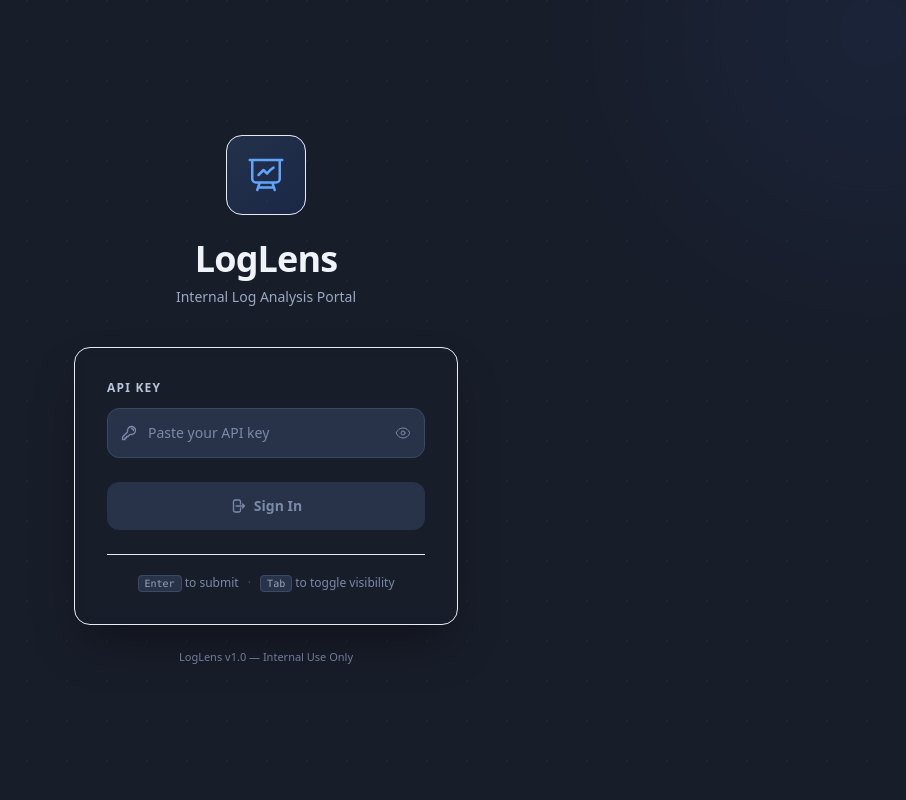
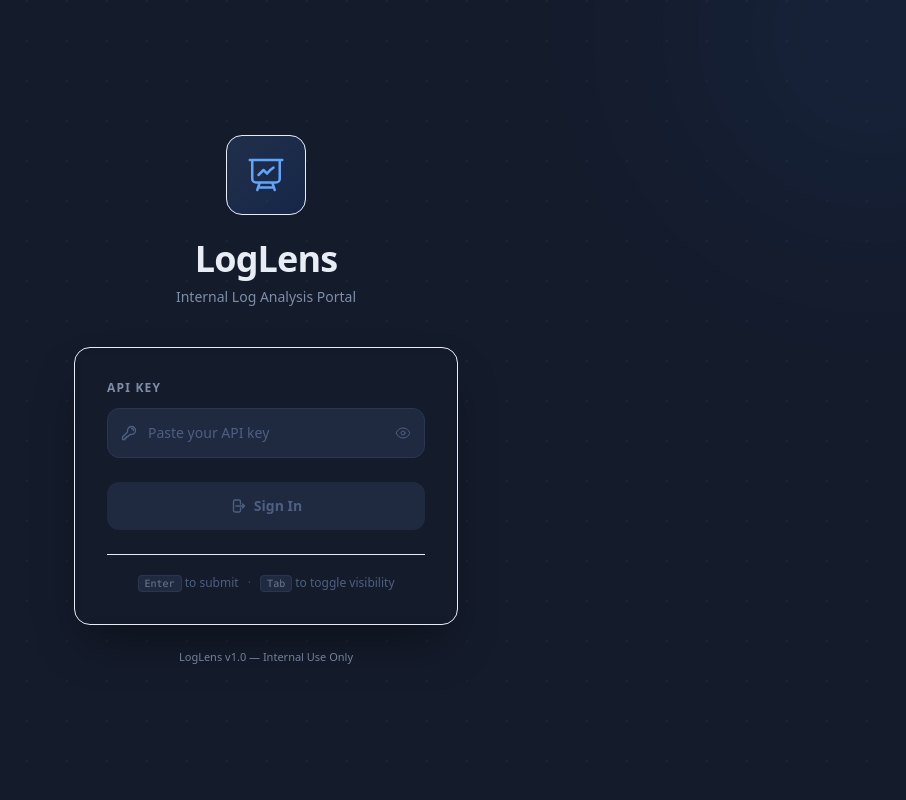
Before and after one commit to sario120/LogLens, a FastAPI app: page / in a window 1280 px wide. Shown: the whole page, without its empty margins (374-1280 px from the left). Run offline with FastAPI, Linux system fonts and the light colour scheme; some libraries are stand-ins or nearby versions.

Commit message:
refactor: adopt user's color system with data-theme dark mode
- Light theme in :root, dark in [data-theme='dark']
- Dark defaults (matches previous behavior)
- Clean semantic color naming
- Removed --c-text-faint, replaced refs with --c-text-muted

```diff
--- a/templates/index.html
+++ b/templates/index.html
@@ -7,8 +7,82 @@
 <link rel="icon" type="image/svg+xml" href="/static/favicon.svg">
 <link rel="stylesheet" href="/static/css/app.css">
 <style>
-:root { --c-bg:#181d2a; --c-surface:#1f2738; --c-surface-raised:#283248; --c-border:#3a4a65; --c-text:#f0f4fa; --c-text-dim:#c8d0e0; --c-text-muted:#9aa8c0; --c-text-faint:#7a8aa8; --c-accent:#60a5fa; --c-accent-mid:#3b82f6; --c-accent-deep:#2563eb; --c-success:#34d399; --c-warning:#fbbf24; --c-danger:#f87171; --c-scrollbar-track:#1f2738; --c-scrollbar-thumb:#3a4a65; --c-input-bg:var(--c-surface-raised); --c-hover:rgba(255,255,255,.06); --c-shadow:rgba(0,0,0,.4); --c-gray-50:#1a2030; --c-gray-100:#24304a; --c-gray-200:#e8ecf2; --c-gray-300:#d4dae6; --c-gray-400:#b8c4d8; --c-gray-500:#96a4bc; --c-gray-600:#7a8aa8; --c-gray-700:#4a5a78; --c-gray-800:#2d3a54; --c-gray-900:#1f2738; }
-html:not(.dark) { --c-bg:#f8fafc; --c-surface:#ffffff; --c-surface-raised:#f1f5f9; --c-border:#e2e8f0; --c-text:#0f172a; --c-text-dim:#334155; --c-text-muted:#475569; --c-text-faint:#64748b; --c-accent:#3b82f6; --c-accent-mid:#2563eb; --c-accent-deep:#1d4ed8; --c-success:#16a34a; --c-warning:#d97706; --c-danger:#dc2626; --c-scrollbar-track:#f1f5f9; --c-scrollbar-thumb:#cbd5e1; --c-input-bg:#ffffff; --c-hover:rgba(0,0,0,.04); --c-shadow:rgba(0,0,0,.08); --c-gray-50:#f8fafc; --c-gray-100:#f1f5f9; --c-gray-200:#e2e8f0; --c-gray-300:#cbd5e1; --c-gray-400:#94a3b8; --c-gray-500:#64748b; --c-gray-600:#475569; --c-gray-700:#334155; --c-gray-800:#1e293b; --c-gray-900:#0f172a; }
+:root {
+  /* ─── Light Theme (default) ─── */
+  --c-bg: #f4f6f9;
+  --c-surface: #ffffff;
+  --c-surface-raised: #eef1f5;
+  --c-card: #ffffff;
+  --c-hover: #e8ecf2;
+  --c-active: #dde3eb;
+  --c-text: #1a2332;
+  --c-text-dim: #3d4a5c;
+  --c-text-muted: #6b7a8e;
+  --c-text-inverse: #ffffff;
+  --c-border: #e2e8f0;
+  --c-border-medium: #c8d0dc;
+  --c-border-dark: #9aa8b9;
+  --c-shadow: 0 1px 3px rgba(0,0,0,0.06), 0 1px 2px rgba(0,0,0,0.04);
+  --c-shadow-dropdown: 0 4px 12px rgba(0,0,0,0.08);
+  --c-shadow-modal: 0 8px 32px rgba(0,0,0,0.12);
+  --c-accent: #60a5fa;
+  --c-accent-mid: #3b82f6;
+  --c-accent-deep: #2563eb;
+  --c-success: #22c55e;
+  --c-warning: #f59e0b;
+  --c-danger: #ef4444;
+  --c-scrollbar-track: #eef1f5;
+  --c-scrollbar-thumb: #c8d0dc;
+  --c-input-bg: #ffffff;
+  --c-gray-50: #f4f6f9;
+  --c-gray-100: #eef1f5;
+  --c-gray-200: #e2e8f0;
+  --c-gray-300: #c8d0dc;
+  --c-gray-400: #9aa8b9;
+  --c-gray-500: #6b7a8e;
+  --c-gray-600: #3d4a5c;
+  --c-gray-700: #2a3650;
+  --c-gray-800: #1a2234;
+  --c-gray-900: #141b2b;
+}
+[data-theme="dark"] {
+  /* ─── Dark Theme ─── */
+  --c-bg: #141b2b;
+  --c-surface: #1a2234;
+  --c-surface-raised: #1f2a40;
+  --c-card: #1e273b;
+  --c-hover: #253049;
+  --c-active: #2c3a55;
+  --c-text: #e8edf5;
+  --c-text-dim: #b0bed9;
+  --c-text-muted: #7e8da8;
+  --c-text-inverse: #0a0e17;
+  --c-border: #2a3650;
+  --c-border-medium: #3a4a6a;
+  --c-border-dark: #4e5f82;
+  --c-shadow: 0 1px 3px rgba(0,0,0,0.3);
+  --c-shadow-dropdown: 0 4px 12px rgba(0,0,0,0.4);
+  --c-shadow-modal: 0 8px 32px rgba(0,0,0,0.5);
+  --c-accent: #60a5fa;
+  --c-accent-mid: #3b82f6;
+  --c-accent-deep: #2563eb;
+  --c-success: #22c55e;
+  --c-warning: #f59e0b;
+  --c-danger: #ef4444;
+  --c-scrollbar-track: #1a2234;
+  --c-scrollbar-thumb: #3a4a6a;
+  --c-input-bg: #1e273b;
+  --c-gray-50: #141b2b;
+  --c-gray-100: #1a2234;
+  --c-gray-200: #e8edf5;
+  --c-gray-300: #b0bed9;
+  --c-gray-400: #7e8da8;
+  --c-gray-500: #6b7a8e;
+  --c-gray-600: #4e5f82;
+  --c-gray-700: #3a4a6a;
+  --c-gray-800: #2a3650;
+  --c-gray-900: #141b2b;
+}
 *{scrollbar-width:thin;scrollbar-color:var(--c-scrollbar-thumb) var(--c-scrollbar-track)}
 *::-webkit-scrollbar{width:6px;height:6px}
 *::-webkit-scrollbar-track{background:var(--c-scrollbar-track)}
@@ -46,7 +120,7 @@ html:not(.dark) { --c-bg:#f8fafc; --c-surface:#ffffff; --c-surface-raised:#f1f5f
 <script defer src="/static/js/alpine.min.js"></script>
 <script src="/static/js/chart.umd.min.js"></script>
 <script src="/static/js/html2pdf.bundle.min.js"></script>
-<script>if(localStorage.getItem('theme')==='light')document.documentElement.classList.remove('dark');else document.documentElement.classList.add('dark');</script>
+<script>if(localStorage.getItem('theme')!=='light')document.documentElement.setAttribute('data-theme','dark');</script>
 </head>
 <body class="min-h-screen font-sans" style="background:var(--c-bg);color:var(--c-text)">
 <a href="#main-content" class="sr-only focus:not-sr-only focus:fixed focus:top-2 focus:left-2 focus:z-[999] focus:px-4 focus:py-2 focus:bg-accent-500 focus:text-white focus:rounded-lg">Skip to content</a>
@@ -92,7 +166,7 @@ document.addEventListener('alpine:init', () => {
 
   Alpine.store('theme', {
     dark: localStorage.getItem('theme') !== 'light',
-    toggle() { this.dark = !this.dark; localStorage.setItem('theme', this.dark ? 'dark' : 'light'); document.documentElement.classList.toggle('dark', this.dark); }
+    toggle() { this.dark = !this.dark; localStorage.setItem('theme', this.dark ? 'dark' : 'light'); document.documentElement.setAttribute(this.dark ? 'data-theme' : 'data-theme', this.dark ? 'dark' : ''); if (!this.dark) document.documentElement.removeAttribute('data-theme'); }
   });
 
   Alpine.data('analyzer', () => ({
@@ -789,7 +863,7 @@ function renderCharts(report) {
 
 <div x-data="" x-init="$store.auth.checkSession()">
 
-<div x-show="!$store.auth.loggedIn" x-cloak class="min-h-screen flex items-center justify-center px-4 relative overflow-hidden" :class="$store.theme.dark ? '' : 'bg-gray-100'">
+<div x-show="!$store.auth.loggedIn" x-cloak class="min-h-screen flex items-center justify-center px-4 relative overflow-hidden" style="background:var(--c-bg)">
     <!-- Background decoration -->
     <div class="absolute inset-0 overflow-hidden pointer-events-none">
       <div class="absolute -top-40 -right-40 w-96 h-96 rounded-full opacity-[0.07]" :class="$store.theme.dark ? 'bg-accent-500' : 'bg-blue-400'" style="filter:blur(100px)"></div>
@@ -863,7 +937,7 @@ function renderCharts(report) {
       </div>
 
       <!-- Version tag -->
-      <p class="text-center mt-6 text-[11px]" style="color:var(--c-text-faint)">LogLens v1.0 &mdash; Internal Use Only</p>
+      <p class="text-center mt-6 text-[11px]" style="color:var(--c-text-muted)">LogLens v1.0 &mdash; Internal Use Only</p>
     </div>
   </div>
 </div>
@@ -1752,7 +1826,7 @@ function renderCharts(report) {
     </main>
 
     <footer class="border-t py-4" style="border-color:var(--c-border);padding-bottom:env(safe-area-inset-bottom, 0)">
-      <div class="max-w-7xl mx-auto px-4 sm:px-6 lg:px-8 text-center text-xs" style="color:var(--c-text-faint)">LogLens v1.0 &mdash; Internal Use Only</div>
+      <div class="max-w-7xl mx-auto px-4 sm:px-6 lg:px-8 text-center text-xs" style="color:var(--c-text-muted)">LogLens v1.0 &mdash; Internal Use Only</div>
     </footer>
   </div>
 </div>
```
